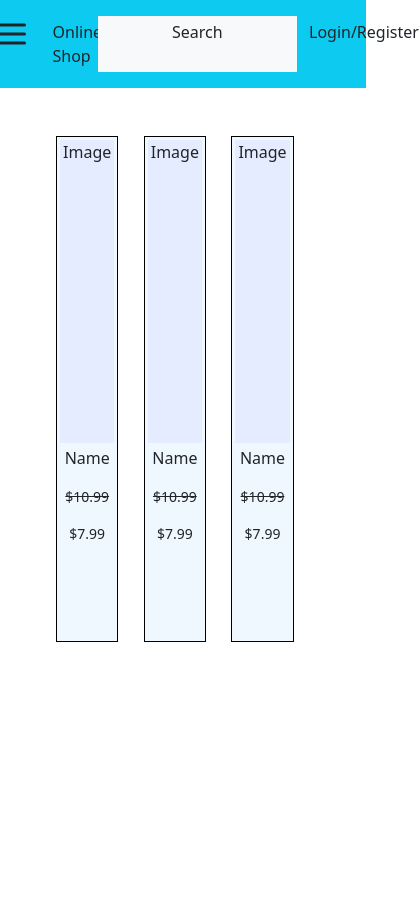
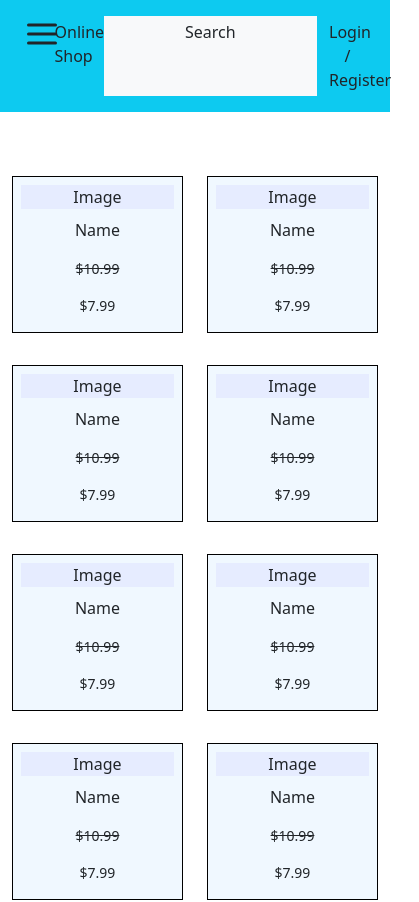
Before and after one commit to geoffhui/reactjs-online-store, a React (Create React App) app in the folder client/: page /products in a window 390 px wide. Shown: the top 902 px of the page, 419 px wide, since content can reach past the window. Before the commit the page ends 844 px from the top, so only its background shows below. Built offline with nearby package versions, Linux system fonts and the light colour scheme.

Commit message:
fixed elements to be responsive to window size

```diff
--- a/client/src/App.css
+++ b/client/src/App.css
@@ -2,22 +2,20 @@
 
 .product-display-container {
    margin: 0;
-   position: absolute;
-   height: 60%;
-   width: 16%;
    border: 1px solid black;
    background-color: aliceblue;
 }
 
 .product-display-image {
-   position: relative;
    margin: 5%;
    width: 90%;
    height: 60%;
    background-color: rgb(230, 236, 255);
 }
 
-
+.abc {
+   margin-top: 30%;
+}
 
 /* Reusable styling */
 
--- a/client/src/components/Navbar.js
+++ b/client/src/components/Navbar.js
@@ -4,10 +4,10 @@ import { FiMenu } from 'react-icons/fi';
 const Navbar = () => {
    return (
       <div className='row m-auto py-3 bg-info'>
-         <div className='col-1'><FiMenu size='36px' style={{float: 'right'}}/></div>
-         <div className='col-2 py-1 text-wrap text-center'>Online Shop</div>
-         <div className='col-7 py-1 text-center bg-light'>Search</div>
-         <div className='col-2 py-1 text-center'>Login/Register</div>
+         <div className='col-1 col-sm-1 col-md-1 col-lg-1'><FiMenu size='36px'/></div>
+         <div className='col-2 col-sm-2 col-md-2 col-lg-2 py-1 text-wrap text-center'>Online Shop</div>
+         <div className='col-7 col-sm-7 col-md-7 col-lg-7 py-1 text-center bg-light'>Search</div>
+         <div className='col-2 col-sm-2 col-md-2 col-lg-2 py-1 text-center'>Login / Register</div>
       </div>
    );
 }
--- a/client/src/pages/Products.js
+++ b/client/src/pages/Products.js
@@ -5,15 +5,20 @@ import ProductDisplay from '../components/ProductDisplay';
 const Products = () => {
    return (
       <div className='container-fluid'>
-         <div className='row mw-100'>
+         <div className='row'>
             <Navbar />
          </div>
-         <div className='row my-5 mx-3'>
-            <div className='col-2 mx-3'><ProductDisplay /></div>
-            <div className='col-2 mx-3'><ProductDisplay /></div>
-            <div className='col-2 mx-3'><ProductDisplay /></div>
-            <div className='col-2 mx-3'><ProductDisplay /></div>
-            <div className='col-2 mx-3'><ProductDisplay /></div>
+         <div className='row my-5 justify-content-center'>
+            <div className='col-6 col-sm-6 col-md-4 col-lg-2 my-3'><ProductDisplay /></div>
+            <div className='col-6 col-sm-6 col-md-4 col-lg-2 my-3'><ProductDisplay /></div>
+            <div className='col-6 col-sm-6 col-md-4 col-lg-2 my-3'><ProductDisplay /></div>
+            <div className='col-6 col-sm-6 col-md-4 col-lg-2 my-3'><ProductDisplay /></div>
+            <div className='col-6 col-sm-6 col-md-4 col-lg-2 my-3'><ProductDisplay /></div>
+            <div className='col-6 col-sm-6 col-md-4 col-lg-2 my-3'><ProductDisplay /></div>
+            <div className='col-6 col-sm-6 col-md-4 col-lg-2 my-3'><ProductDisplay /></div>
+            <div className='col-6 col-sm-6 col-md-4 col-lg-2 my-3'><ProductDisplay /></div>
+            <div className='col-6 col-sm-6 col-md-4 col-lg-2 my-3'><ProductDisplay /></div>
+            <div className='col-6 col-sm-6 col-md-4 col-lg-2 my-3'><ProductDisplay /></div>
          </div>
       </div>
    );
```
